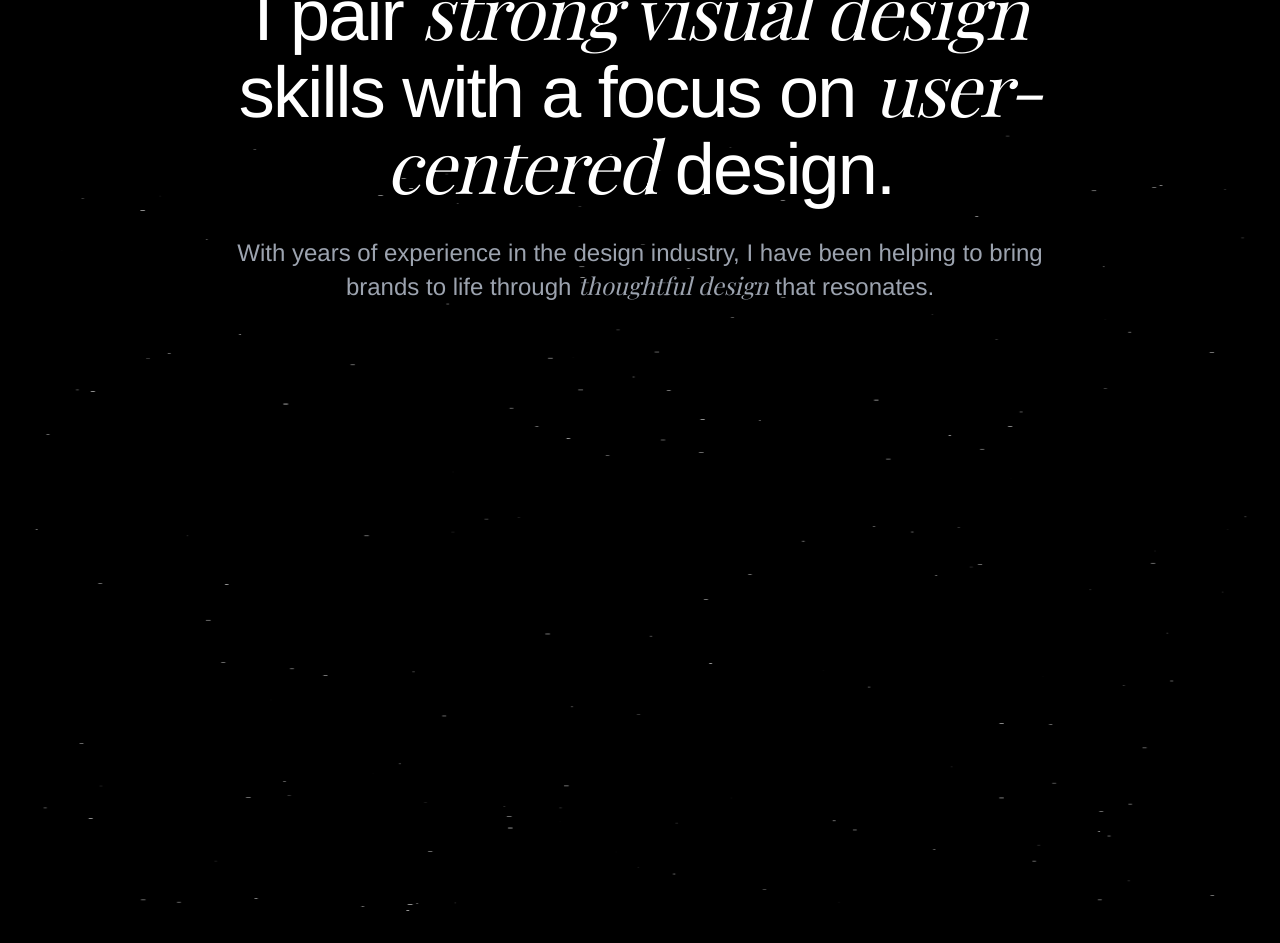
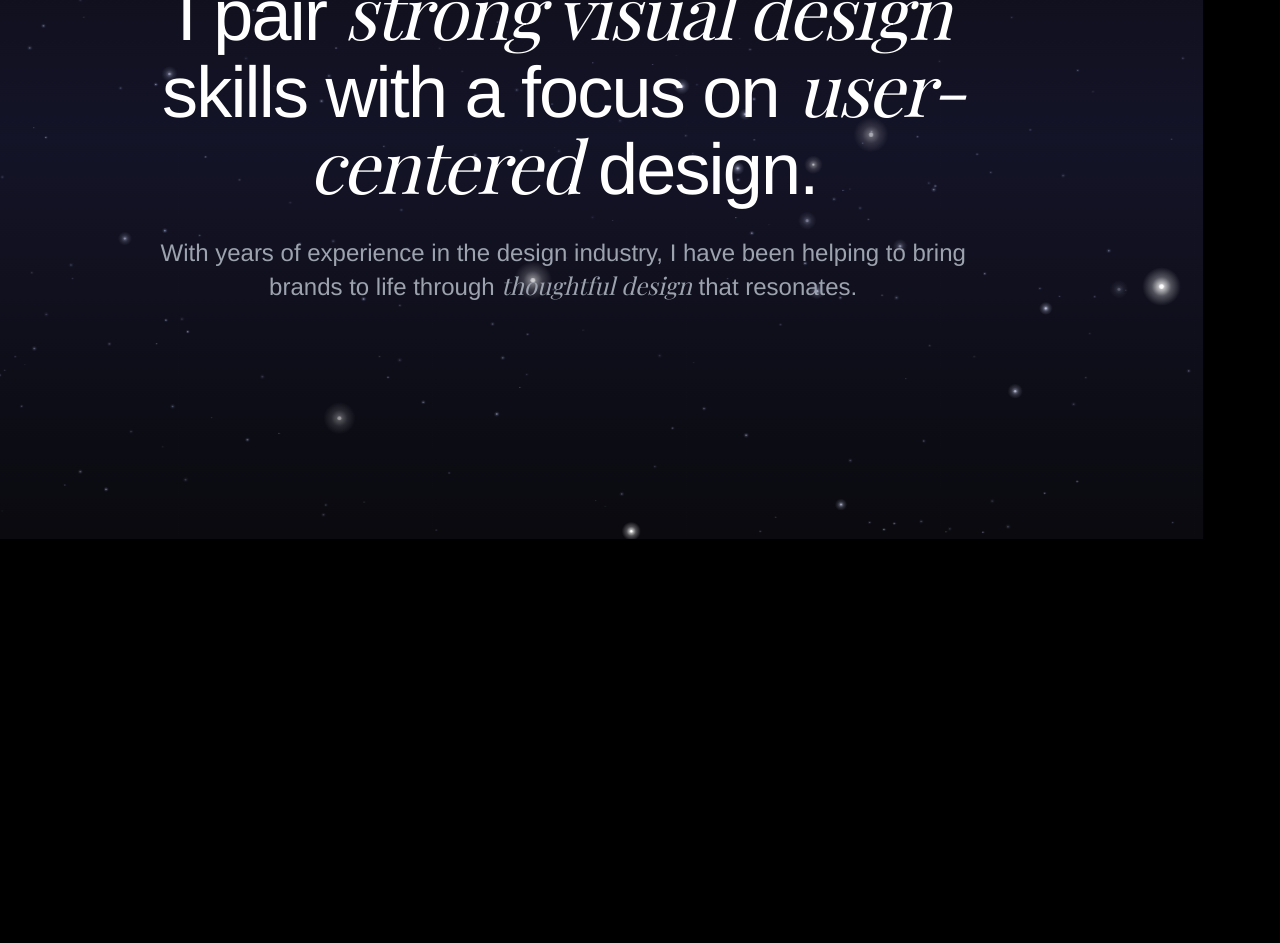
Before and after one commit to raunnnak/portfolio, a React (Vite) app: page / in a window 1280 px wide. Shown: the part 4420-5363 px from the top of the page. Built offline with nearby package versions, Linux system fonts and the light colour scheme; a web font is replaced by a local one.

Commit message:
[Cursor] feat: extend star animation visibility and sync fade out timing

```diff
--- a/src/components/AboutIntro.jsx
+++ b/src/components/AboutIntro.jsx
@@ -2,19 +2,30 @@ import React, { useEffect, useRef } from 'react';
 import { motion, useScroll, useTransform } from 'framer-motion';
 
 const AboutIntro = () => {
+  const sectionRef = useRef(null);
   const containerRef = useRef(null);
   const canvasRef = useRef(null);
 
-  // Scroll progress for background movement
-  const { scrollYProgress: backgroundProgress } = useScroll({
-    target: containerRef,
-    offset: ["start end", "end start"]
+  const { scrollYProgress } = useScroll({
+    target: sectionRef,
+    offset: ["start start", "end end"]
   });
 
-  // Transform for background parallax - more gradual movement
-  const backgroundY = useTransform(backgroundProgress,
-    [0, 0.1, 0.2, 0.3, 0.4, 0.5, 0.6, 0.7, 0.8, 0.9, 1], // More control points for longer scroll
-    ["0%", "10%", "20%", "30%", "40%", "50%", "60%", "70%", "80%", "90%", "100%"]
+  const { scrollYProgress: backgroundProgress } = useScroll({
+    target: sectionRef,
+    offset: ["start start", "end start"]
+  });
+
+  const backgroundY = useTransform(
+    backgroundProgress,
+    [0, 0.95, 1],
+    ["0%", "-100%", "-150%"]
+  );
+
+  const opacity = useTransform(
+    scrollYProgress,
+    [0, 0.95, 1],
+    [1, 1, 0]
   );
 
   useEffect(() => {
@@ -22,59 +33,126 @@ const AboutIntro = () => {
     const ctx = canvas.getContext('2d');
     let particles = [];
     let animationFrameId;
+    let frame = 0;
 
-    // Set canvas size - much taller for longer scroll
     const resizeCanvas = () => {
-      canvas.width = window.innerWidth;
-      canvas.height = window.innerHeight * 6; // Increased significantly for longer scroll
+      canvas.width = Math.max(document.documentElement.clientWidth || 0, window.innerWidth || 0);
+      canvas.height = window.innerHeight;
+
+      const gradient = ctx.createLinearGradient(0, 0, 0, canvas.height);
+      gradient.addColorStop(0, '#0a0a0f');
+      gradient.addColorStop(0.5, '#141428');
+      gradient.addColorStop(1, '#0a0a0f');
+
+      ctx.fillStyle = gradient;
+      ctx.fillRect(0, 0, canvas.width, canvas.height);
     };
 
-    // Create particles - more particles for larger canvas
     const createParticles = () => {
       particles = [];
-      const numParticles = 180; // Increased for larger canvas area
+      const numParticles = 300;
 
       for (let i = 0; i < numParticles; i++) {
+        const sizeGroup = Math.random();
+        let size, opacity, speed, color, glowRadius, shimmerSpeed;
+
+        if (sizeGroup > 0.98) {
+          size = Math.random() * 3 + 2;
+          opacity = Math.random() * 0.2 + 0.8;
+          speed = 0.15;
+          color = 'rgba(255, 255, 255, 1)';
+          glowRadius = size * 4;
+          shimmerSpeed = 0.08;
+        } else if (sizeGroup > 0.9) {
+          size = Math.random() * 2 + 1.5;
+          opacity = Math.random() * 0.3 + 0.5;
+          speed = 0.2;
+          color = 'rgba(220, 225, 255, 1)';
+          glowRadius = size * 3;
+          shimmerSpeed = 0.05;
+        } else {
+          size = Math.random() * 1 + 0.5;
+          opacity = Math.random() * 0.3 + 0.2;
+          speed = 0.25;
+          color = 'rgba(200, 210, 255, 1)';
+          glowRadius = size * 2;
+          shimmerSpeed = 0.03;
+        }
+
         particles.push({
           x: Math.random() * canvas.width,
           y: Math.random() * canvas.height,
-          size: Math.random() * 4 + 1,
-          speedX: (Math.random() - 0.5) * 0.12, // Even slower for longer scroll
-          speedY: (Math.random() - 0.5) * 0.12
+          size,
+          baseOpacity: opacity,
+          currentOpacity: opacity,
+          color,
+          glowRadius,
+          shimmerSpeed,
+          shimmerOffset: Math.random() * Math.PI * 2,
+          speedX: (Math.random() - 0.5) * speed * 2,
+          speedY: (Math.random() - 0.5) * speed
         });
       }
     };
 
-    // Animate particles
+    const drawStar = (x, y, size, opacity, color, glowRadius) => {
+      const gradient = ctx.createRadialGradient(x, y, 0, x, y, glowRadius);
+      gradient.addColorStop(0, color.replace('1)', `${opacity})`));
+      gradient.addColorStop(0.5, color.replace('1)', `${opacity * 0.3})`));
+      gradient.addColorStop(1, color.replace('1)', '0)'));
+
+      ctx.fillStyle = gradient;
+      ctx.beginPath();
+      ctx.arc(x, y, glowRadius, 0, Math.PI * 2);
+      ctx.fill();
+
+      ctx.fillStyle = color.replace('1)', `${opacity})`);
+      ctx.beginPath();
+      ctx.arc(x, y, size / 2, 0, Math.PI * 2);
+      ctx.fill();
+    };
+
     const animate = () => {
-      ctx.clearRect(0, 0, canvas.width, canvas.height);
+      frame++;
+
+      const gradient = ctx.createLinearGradient(0, 0, 0, canvas.height);
+      gradient.addColorStop(0, '#0a0a0f');
+      gradient.addColorStop(0.5, '#141428');
+      gradient.addColorStop(1, '#0a0a0f');
+
+      ctx.fillStyle = gradient;
+      ctx.fillRect(0, 0, canvas.width, canvas.height);
 
       particles.forEach(particle => {
-        // Update position
         particle.x += particle.speedX;
         particle.y += particle.speedY;
 
-        // Wrap around screen
         if (particle.x < 0) particle.x = canvas.width;
         if (particle.x > canvas.width) particle.x = 0;
         if (particle.y < 0) particle.y = canvas.height;
         if (particle.y > canvas.height) particle.y = 0;
 
-        // Draw particle
-        ctx.fillStyle = 'rgba(255, 255, 255, 0.6)';
-        ctx.fillRect(particle.x, particle.y, particle.size, particle.size);
+        const shimmer = Math.sin(frame * particle.shimmerSpeed + particle.shimmerOffset) * 0.3 + 0.7;
+        particle.currentOpacity = particle.baseOpacity * shimmer;
+
+        drawStar(
+          particle.x,
+          particle.y,
+          particle.size,
+          particle.currentOpacity,
+          particle.color,
+          particle.glowRadius
+        );
       });
 
       animationFrameId = requestAnimationFrame(animate);
     };
 
-    // Initialize
     window.addEventListener('resize', resizeCanvas);
     resizeCanvas();
     createParticles();
     animate();
 
-    // Cleanup
     return () => {
       window.removeEventListener('resize', resizeCanvas);
       cancelAnimationFrame(animationFrameId);
@@ -82,26 +160,40 @@ const AboutIntro = () => {
   }, []);
 
   return (
-    <div className="relative bg-black" style={{ height: '900vh' }}> {/* Increased to 4.5 screens */}
-      {/* Background Container */}
+    <motion.div
+      ref={sectionRef}
+      className="relative bg-black w-screen"
+      style={{
+        height: '700vh',
+        margin: 0,
+        padding: 0,
+        transform: 'translateX(-8.5%)'
+      }}
+    >
       <motion.div
         ref={containerRef}
-        className="absolute inset-0"
-        initial={{ opacity: 0 }}
-        animate={{ opacity: 1 }}
-        transition={{ duration: 1 }}
+        className="sticky top-0 h-screen w-screen overflow-hidden bg-[#0a0a0f]"
+        style={{
+          opacity,
+          margin: 0,
+          padding: 0
+        }}
       >
-        {/* Background Canvas */}
-        <motion.canvas
-          ref={canvasRef}
-          className="sticky top-0 left-0 w-full h-screen"
-          style={{ y: backgroundY }}
-        />
-      </motion.div>
+        <motion.div
+          className="absolute inset-0 w-screen"
+          style={{
+            margin: 0,
+            padding: 0
+          }}
+        >
+          <motion.canvas
+            ref={canvasRef}
+            className="absolute top-0 left-0 w-screen h-full"
+            style={{ y: backgroundY }}
+          />
+        </motion.div>
 
-      {/* Content Container - Screen Height */}
-      <div className="sticky top-0 left-0 right-0 h-screen">
-        <div className="relative z-10 flex items-center justify-center h-full">
+        <div className="relative z-10 flex items-center justify-center h-full w-screen">
           <div className="max-w-4xl text-center px-4">
             <h2 className="text-5xl md:text-7xl font-medium text-white mb-8 tracking-tight leading-tight">
               I pair <span className="font-serif italic font-normal">strong visual design</span> skills with a focus on <span className="font-serif italic font-normal">user-centered</span> design.
@@ -112,8 +204,8 @@ const AboutIntro = () => {
             </p>
           </div>
         </div>
-      </div>
-    </div>
+      </motion.div>
+    </motion.div>
   );
 };
 
--- a/src/index.css
+++ b/src/index.css
@@ -1,7 +1,7 @@
 /* eslint-disable */
-@import 'tailwindcss/base';
-@import 'tailwindcss/components';
-@import 'tailwindcss/utilities';
+@import "tailwindcss/base";
+@import "tailwindcss/components";
+@import "tailwindcss/utilities";
 /* eslint-enable */
 
 /* Custom CSS Variables */
@@ -18,8 +18,9 @@ body {
   padding: 0;
   background-color: var(--primary-color);
   color: var(--text-color);
-  font-family: 'Helvetica Neue', 'Roboto', sans-serif;
+  font-family: "Helvetica Neue", "Roboto", sans-serif;
   min-height: 100vh;
+  overflow-x: hidden;
 }
 
 /* Utility classes */
```
